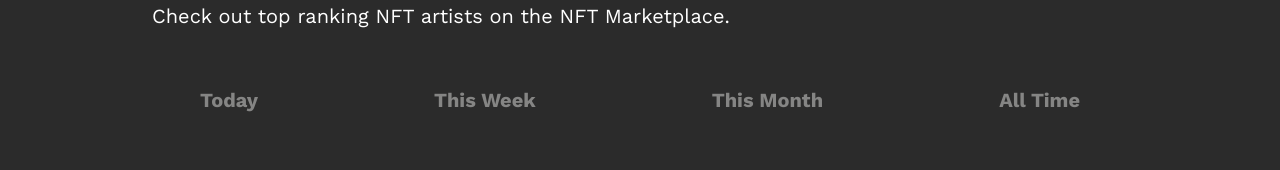
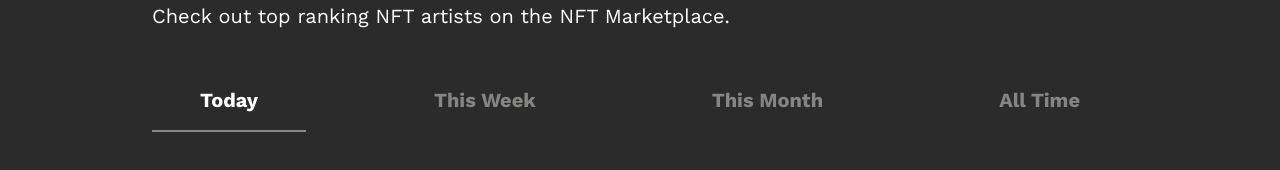
Before and after one commit to Morteza-Ebrahimii/NFT-market-place, a React (Vite) app in the folder nft-marketplace/: page /rankings in a window 1280 px wide. Shown: the part 246-416 px from the top of the page. Built offline with nearby package versions, Linux system fonts and the light colour scheme.

Commit message:
Refactor Rankings component to initialize isActive state with default timeline value

```diff
--- a/nft-marketplace/src/pages/Rankings.tsx
+++ b/nft-marketplace/src/pages/Rankings.tsx
@@ -5,7 +5,6 @@ export { useArtistContext } from "../context/ArtistContext";
 
 export function Ranking() {
   const { artists } = useArtistContext();
-  const [isActive, setisActive] = useState<string | undefined>(undefined);
 
   const timeLine = [
     { time: "1d", name: "Today" },
@@ -13,6 +12,9 @@ export function Ranking() {
     { time: "30d", name: "This Month" },
     { time: "All Time", name: "All Time" },
   ];
+  const [isActive, setisActive] = useState<string | undefined>(
+    timeLine[0].name
+  );
 
   return (
     <div className="container  mx-auto px-6 py-6 max-w-sm md:max-w-3xl xl:max-w-5xl xl:py-10">
@@ -36,7 +38,9 @@ export function Ranking() {
             onClick={() => setisActive(time.name)}
           >
             <h3 className="px-5 py-4 md:hidden">{time.time}</h3>
-            <h3 className="px-12 xl:px-18 py-4  hidden md:block ">{time.name}</h3>
+            <h3 className="px-12 xl:px-18 py-4  hidden md:block ">
+              {time.name}
+            </h3>
           </div>
         ))}
       </div>
```
